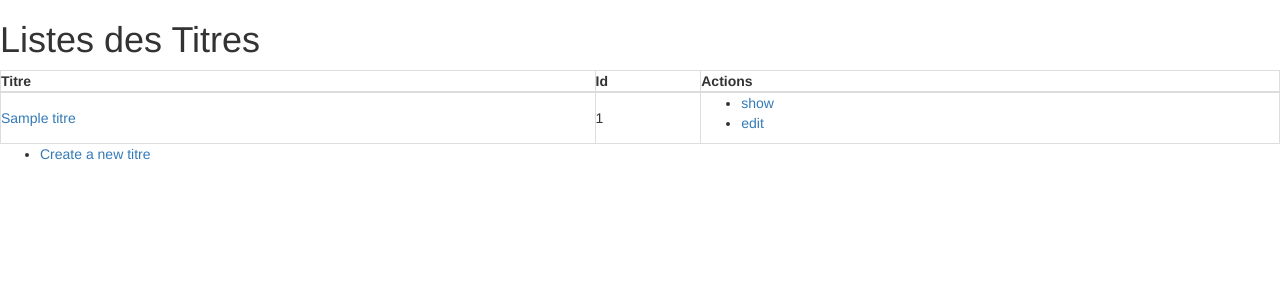
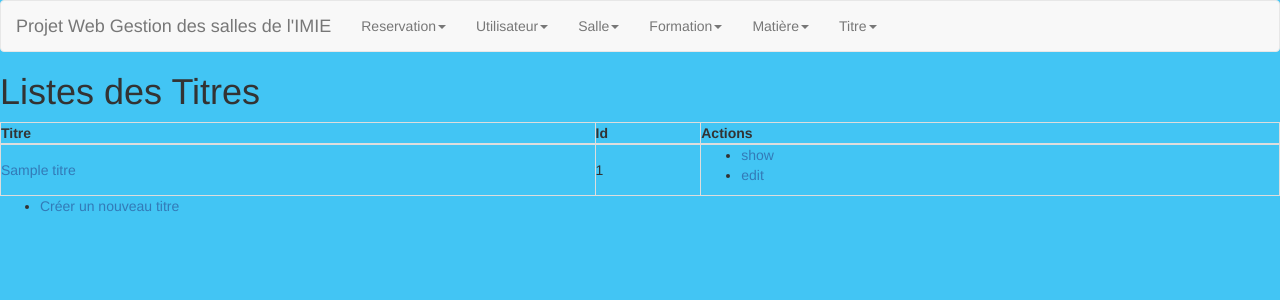
Before and after one commit to florenthoudayer/ProjetWEBGestionSalles, a Symfony app: template app/Resources/views/titre/index.html.twig in a window 1280 px wide. Shown: the top 300 px of the page. Run offline with Twig, Linux system fonts and the light colour scheme; the template is opened without the code that fills it: most values are stand-ins (such as "Sample title", 1, 10 or a date in 2020); some libraries are stand-ins or nearby versions.

Commit message:
Commit vue navbar

```diff
--- a/app/Resources/views/base.html.twig
+++ b/app/Resources/views/base.html.twig
@@ -5,22 +5,68 @@
         <title>{% block title %}Welcome!{% endblock %}</title>
         {% block stylesheets %}{% endblock %}
         <link rel="icon" type="image/x-icon" href="{{ asset('favicon.ico') }}" />
-        <!-- Latest compiled and minified CSS -->
-        <link rel="stylesheet" href="https://maxcdn.bootstrapcdn.com/bootstrap/3.3.7/css/bootstrap.min.css" integrity="sha384-BVYiiSIFeK1dGmJRAkycuHAHRg32OmUcww7on3RYdg4Va+PmSTsz/K68vbdEjh4u" crossorigin="anonymous">
 
-        <!-- Optional theme -->
-        <link rel="stylesheet" href="https://maxcdn.bootstrapcdn.com/bootstrap/3.3.7/css/bootstrap-theme.min.css" integrity="sha384-rHyoN1iRsVXV4nD0JutlnGaslCJuC7uwjduW9SVrLvRYooPp2bWYgmgJQIXwl/Sp" crossorigin="anonymous">
+        <link rel="stylesheet" href="https://maxcdn.bootstrapcdn.com/bootstrap/3.3.7/css/bootstrap.min.css">
+        <link rel="stylesheet" href="style.css">
 
-        <link rel="stylesheet" type="text/css" href="//cdn.datatables.net/1.10.13/css/jquery.dataTables.css">
-
-        <script type="text/javascript" charset="utf8" src="//cdn.datatables.net/1.10.13/js/jquery.dataTables.js"></script>
-        <!-- Latest compiled and minified JavaScript -->
-        <script src="https://maxcdn.bootstrapcdn.com/bootstrap/3.3.7/js/bootstrap.min.js" integrity="sha384-Tc5IQib027qvyjSMfHjOMaLkfuWVxZxUPnCJA7l2mCWNIpG9mGCD8wGNIcPD7Txa" crossorigin="anonymous"></script>
-
-        <script src="https://code.jquery.com/jquery-3.1.1.min.js" integrity="sha256-hVVnYaiADRTO2PzUGmuLJr8BLUSjGIZsDYGmIJLv2b8=" crossorigin="anonymous"></script>
+        <script src="https://ajax.googleapis.com/ajax/libs/jquery/3.1.1/jquery.min.js"></script>
+        <script src="https://maxcdn.bootstrapcdn.com/bootstrap/3.3.7/js/bootstrap.min.js"></script>
 
     </head>
     <body>
+        {% block header %}
+            <nav class="navbar navbar-default">
+                <div class="container-fluid">
+                  <div class="navbar-header">
+                    <a class="navbar-brand" href="{{ path('home') }}">Projet Web Gestion des salles de l'IMIE</a>
+                  </div>
+                  <ul class="nav navbar-nav">
+                    <li class="dropdown">
+                        <a class="dropdown-toggle" data-toggle="dropdown" href="#">Reservation<span class="caret"></span></a>
+                        <ul class="dropdown-menu">
+                            <li><a href="{{ path('home') }}">Liste des reservations</a></li>
+                            <li><a href="{{ path('reservation_new') }}">Créer une réservation</a></li>
+                        </ul>
+                    </li>
+                    <li class="dropdown">
+                        <a class="dropdown-toggle" data-toggle="dropdown" href="#">Utilisateur<span class="caret"></span></a>
+                        <ul class="dropdown-menu">
+                            <li><a href="{{ path('utilisateur_index') }}">Liste des utilisateurs</a></li>
+                            <li><a href="{{ path('utilisateur_new') }}">Créer un utilisateur</a></li>
+                        </ul>
+                    </li>
+                    <li class="dropdown">
+                        <a class="dropdown-toggle" data-toggle="dropdown" href="#">Salle<span class="caret"></span></a>
+                        <ul class="dropdown-menu">
+                            <li><a href="{{ path('salles_index') }}">Liste des salles</a></li>
+                            <li><a href="{{ path('salles_new') }}">Créer une salle</a></li>
+                        </ul>
+                    </li>
+                    <li class="dropdown">
+                        <a class="dropdown-toggle" data-toggle="dropdown" href="#">Formation<span class="caret"></span></a>
+                        <ul class="dropdown-menu">
+                            <li><a href="{{ path('formation_index') }}">Liste des formations</a></li>
+                            <li><a href="{{ path('formation_new') }}">Créer une formation</a></li>
+                        </ul>
+                    </li>
+                    <li class="dropdown">
+                        <a class="dropdown-toggle" data-toggle="dropdown" href="#">Matière<span class="caret"></span></a>
+                        <ul class="dropdown-menu">
+                            <li><a href="{{ path('matiere_index') }}">Liste des matières</a></li>
+                            <li><a href="{{ path('matiere_new') }}">Créer une matière</a></li>
+                        </ul>
+                    </li>
+                    <li class="dropdown">
+                        <a class="dropdown-toggle" data-toggle="dropdown" href="#">Titre<span class="caret"></span></a>
+                        <ul class="dropdown-menu">
+                            <li><a href="{{ path('titre_index') }}">Liste des titres</a></li>
+                            <li><a href="{{ path('titre_new') }}">Créer un titre</a></li>
+                        </ul>
+                    </li>
+                  </ul>
+                </div>
+            </nav>
+        {% endblock %}
         {% block body %}{% endblock %}
         {% block javascripts %}{% endblock %}
     </body>
--- a/app/Resources/views/formation/index.html.twig
+++ b/app/Resources/views/formation/index.html.twig
@@ -33,7 +33,7 @@
 
     <ul>
         <li>
-            <a href="{{ path('formation_new') }}">Create a new formation</a>
+            <a href="{{ path('formation_new') }}">Créer une nouvelle formation</a>
         </li>
     </ul>
 {% endblock %}
--- a/app/Resources/views/matiere/index.html.twig
+++ b/app/Resources/views/matiere/index.html.twig
@@ -33,7 +33,7 @@
 
     <ul>
         <li>
-            <a href="{{ path('matiere_new') }}">Create a new matiere</a>
+            <a href="{{ path('matiere_new') }}">Créer une nouvelle matière</a>
         </li>
     </ul>
 {% endblock %}
--- a/app/Resources/views/reservation/index.html.twig
+++ b/app/Resources/views/reservation/index.html.twig
@@ -35,7 +35,7 @@
 
     <ul>
         <li>
-            <a href="{{ path('reservation_new') }}">Create a new reservation</a>
+            <a href="{{ path('reservation_new') }}">Créer une nouvelle reservation</a>
         </li>
     </ul>
 {% endblock %}
--- a/app/Resources/views/salles/index.html.twig
+++ b/app/Resources/views/salles/index.html.twig
@@ -39,7 +39,7 @@
 
     <ul>
         <li>
-            <a href="{{ path('salles_new') }}">Create a new salle</a>
+            <a href="{{ path('salles_new') }}">Créer une nouvelle salle</a>
         </li>
     </ul>
 {% endblock %}
--- a/app/Resources/views/titre/index.html.twig
+++ b/app/Resources/views/titre/index.html.twig
@@ -33,7 +33,7 @@
 
     <ul>
         <li>
-            <a href="{{ path('titre_new') }}">Create a new titre</a>
+            <a href="{{ path('titre_new') }}">Créer un nouveau titre</a>
         </li>
     </ul>
 {% endblock %}
--- a/app/Resources/views/utilisateur/index.html.twig
+++ b/app/Resources/views/utilisateur/index.html.twig
@@ -39,7 +39,7 @@
 
     <ul>
         <li>
-            <a href="{{ path('utilisateur_new') }}">Create a new utilisateur</a>
+            <a href="{{ path('utilisateur_new') }}">Créer un nouveau utilisateur</a>
         </li>
     </ul>
 {% endblock %}
--- a/src/GestionSalleBundle/Controller/ReservationController.php
+++ b/src/GestionSalleBundle/Controller/ReservationController.php
@@ -17,7 +17,7 @@ class ReservationController extends Controller
     /**
      * Lists all reservation entities.
      *
-     * @Route("/", name="reservation_index")
+     * @Route("/", name="home")
      * @Method("GET")
      */
     public function indexAction()
--- /dev/null
+++ b/web/css/style.css
@@ -0,0 +1,3 @@
+body{
+    background-color: #42c5f4;
+}
```
